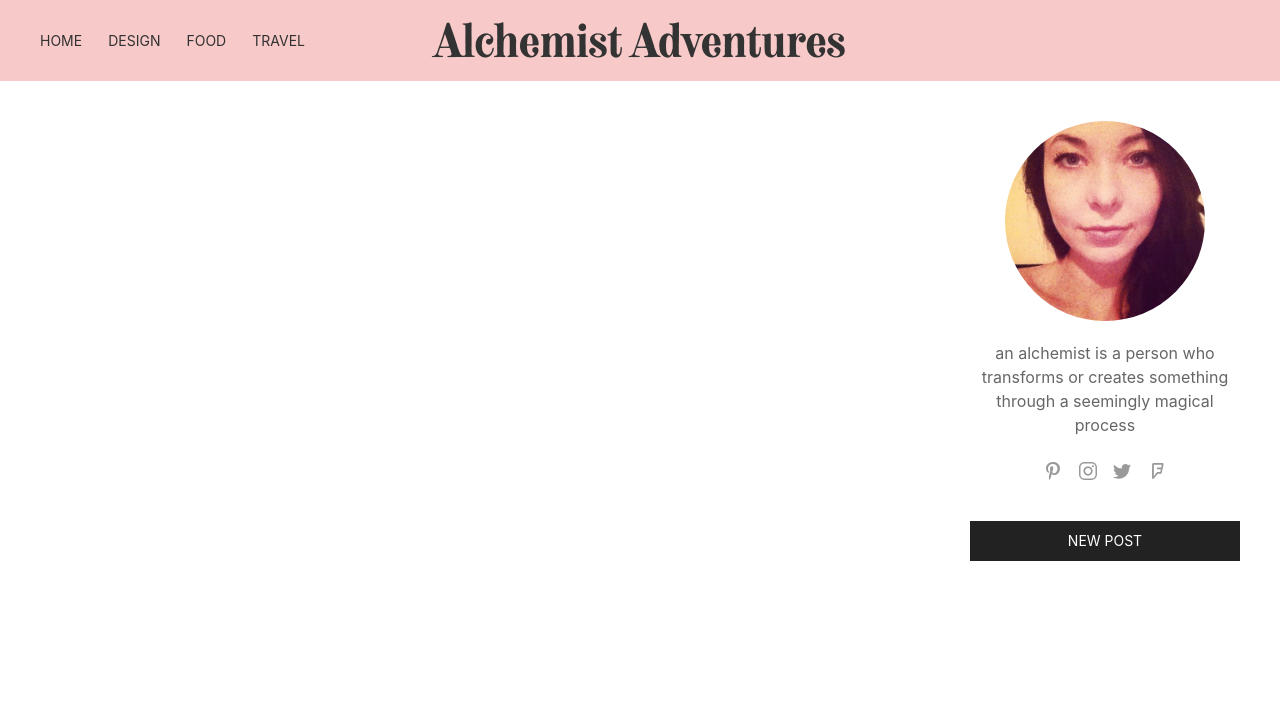
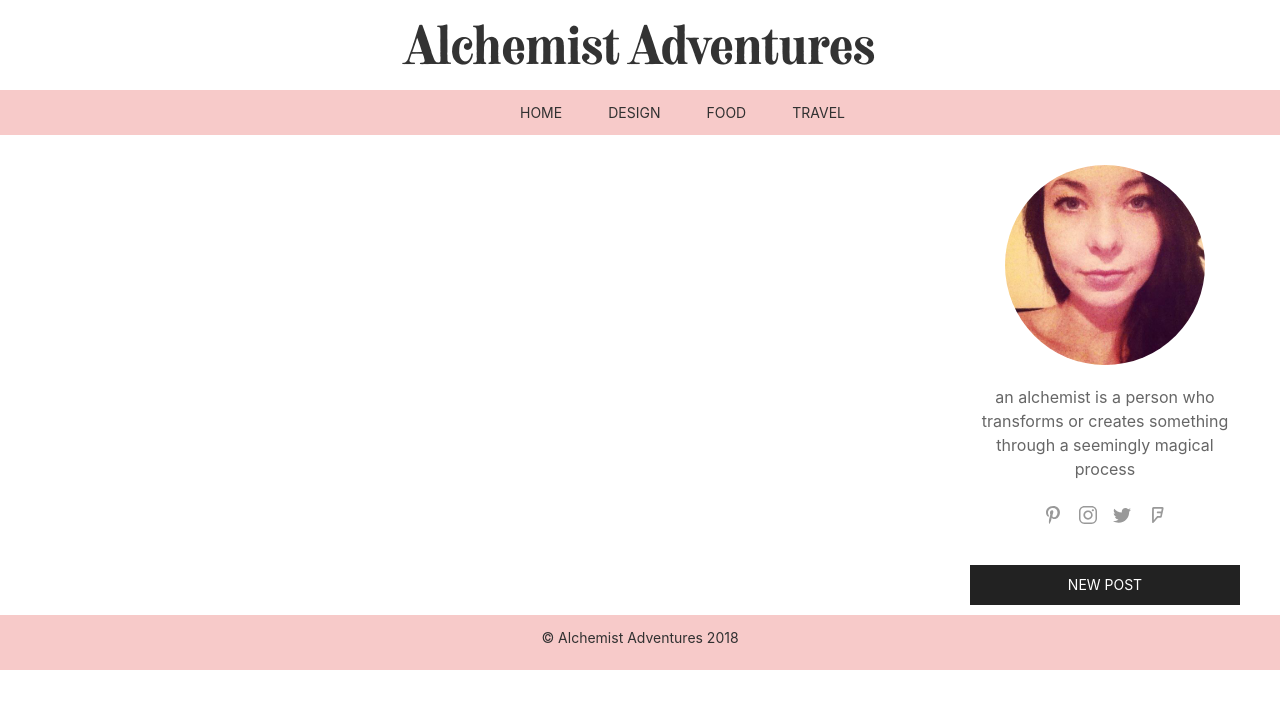
Before and after one commit to alchemistAshley/AlchemistAdventures, a website: page public/index.html in a window 1280 px wide. Drawn offline with nearby package versions, Linux system fonts and the light colour scheme; no server answers; files whose address does not match are found by name.

Commit message:
navbar & footer

```diff
--- a/public/assets/css/style.css
+++ b/public/assets/css/style.css
@@ -3,32 +3,37 @@
     src:url('/assets/css/fonts/neato_serif_fonts//NeatoSerif-Regular.otf');
 }
 
+body {
+    margin: 0px;
+    padding: 0px;
+}
 .custom-font {
   font-family: 'NeatoSerif-Regularimport', serif;
 }
 
 .header {
     background-color: #f7cac9;
+    margin: 0;
 }
 
-ul {
+.nav {
     list-style-type: none;
-    margin: 0;
+    margin: 0 auto;
     padding: 0;
     overflow: hidden;
     background-color: #f7cac9;
     display: block;
 }
 
-li {
-    float: left;
+.nav-item {
+    margin-left: 40%;
 }
 
-li a {
+.nav-link {
     display: block;
     color: #313131;
     text-align: center;
-    padding: 30px 16px 10px 10px;
+    padding: 12px 8px 12px 8px;
     text-decoration: none;
 }
 
@@ -44,18 +49,30 @@ li a:hover {
 }
 
 .logo {
-    height: 15%;
-    width: auto;
+    font-size: 3rem;
+    padding: 1rem;
     display: block;
     background: #ffffff;
+    margin: 10px 0px;
+    display: block;
+}
+
+.logo-header {
+    background: #ffffff;
+    height: 10%;
+    width: auto;
+    margin: 0;
 }
 
 .body-font {
     font-family: 'Montserrat', sans-serif;
 }
 
-.footer {
-    background: #313131;
-    color: #ffffff;
-    margin: 0;
-}
+/* .footer {
+    background: #f7cac9;
+    color: #313131;
+    margin: 40px 0px 0px 0px;
+    height: 7%;
+    width: auto;
+    overflow: hidden;
+} */
--- a/public/index.html
+++ b/public/index.html
@@ -23,18 +23,19 @@
     </head>
 
     <body>
-        <div class="header" uk-sticky>
-            <div class="nav">
-                <ul class="uk-text-center">
-                    <li class="uk-text-bottom uk-text-small home"><a class="active" href="index.html">HOME</a></li>
-                    <li class="uk-text-bottom uk-text-small design" ><a>DESIGN</a></li>
-                    <li class="uk-text-bottom uk-text-small food"><a>FOOD</a></li>
-                    <li class="uk-text-bottom uk-text-small travel"><a>TRAVEL</a></li>
+        <div uk-sticky>
+            <div class="logo-header">
+                <h1 class='custom-font uk-align-center uk-text-center logo uk-margin-remove' >Alchemist Adventures</h1>
+            </div>
+            <div>
+                <ul class="uk-text-center nav header uk-navbar-center uk-logo">
+                    <li class="uk-text-center uk-text-small home nav-item"><a class="active nav-link" href="index.html">HOME</a></li>
+                    <li class="uk-text-center uk-text-small design"><a class="nav-link">DESIGN</a></li>
+                    <li class="uk-text-center uk-text-small food"><a class="nav-link">FOOD</a></li>
+                    <li class="uk-text-center uk-text-small travel"><a class="nav-link">TRAVEL</a></li>
                 </ul>
             </div>
-            <div class="logo uk-text-center">
-                <h1 class='custom-font uk-position-center uk-text-center '>Alchemist Adventures</h1>
-            </div>
+
             <!-- <div class="uk-text-center">
                 <button class="uk-button uk-button-text uk-position-right uk-margin-right" id="logout">Logout</button>
             </div>     -->
@@ -48,7 +49,7 @@
                 </div>
 
                 <div class="uk-width-1-4 sideInfo uk-margin-medium-top">
-                    <div class="uk-text-center" uk-sticky="offset: 120">
+                    <div class="uk-text-center" uk-sticky="offset: 165">
                         <img uk-img class='sideImg' data-src='assets/img/ARW.jpg' alt='image'/>
                         <p>an alchemist is a person who transforms or creates something through a seemingly magical process</p>
                         <div class="uk-margin-top">
@@ -67,12 +68,12 @@
 
         </div>
 
+        <div class="footer">
+            <ul class="uk-text-center nav header uk-navbar-center uk-logo">
+                <li class="uk-text-center uk-text-small home nav-item uk-margin-small uk-align-center"><a class="nav-link" href="https://github.com/alchemistAshley/AlchemistAdventures">&copy; Alchemist Adventures 2018</a></li>
+            </ul>
+        </div>
 
-        <!-- <div class="footer">
-            <ul>
-                <li class="uk-align-center"> &copy; Alchemist Adventures 2018 | <a href="https://github.com/alchemistAshley/AlchemistAdventures">Github</a></li>
-            </ul>
-        </div> -->
 
 
     </body>
```
Also changed, not shown: public/login.html (+1 -1 lines).
